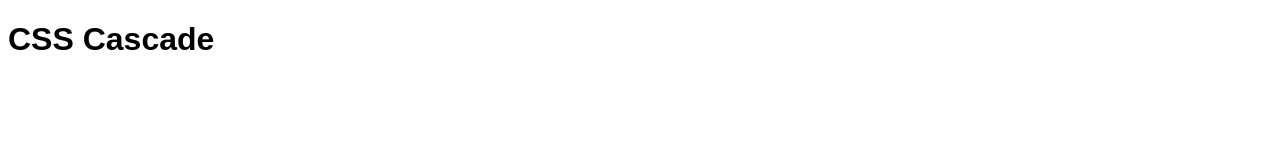
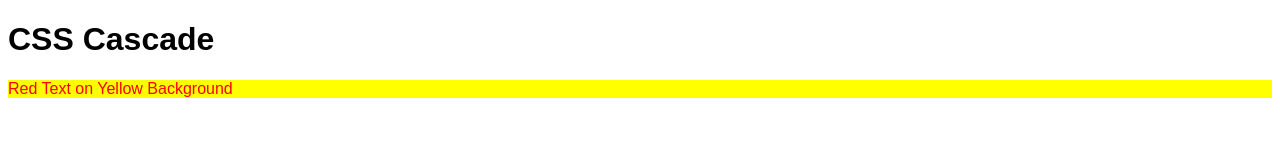
Before and after one commit to roaayala/the-foundations, a plain HTML site: page 007-css-cascade/index.html in a window 1280 px wide. Drawn offline with Linux system fonts and the light colour scheme.

Commit message:
css cascade: intro done

```diff
--- a/007-css-cascade/index.html
+++ b/007-css-cascade/index.html
@@ -8,5 +8,8 @@
 	</head>
 	<body>
 		<h1>CSS Cascade</h1>
+		<div class="main">
+			<div class="list" id="subsection">Red Text on Yellow Background</div>
+		</div>
 	</body>
 </html>
--- a/007-css-cascade/style.css
+++ b/007-css-cascade/style.css
@@ -1,3 +1,12 @@
 body {
 	font-family: sans-serif;
 }
+
+#subsection {
+	background-color: yellow;
+	color: blue;
+}
+
+.main #subsection {
+	color: red;
+}
```
